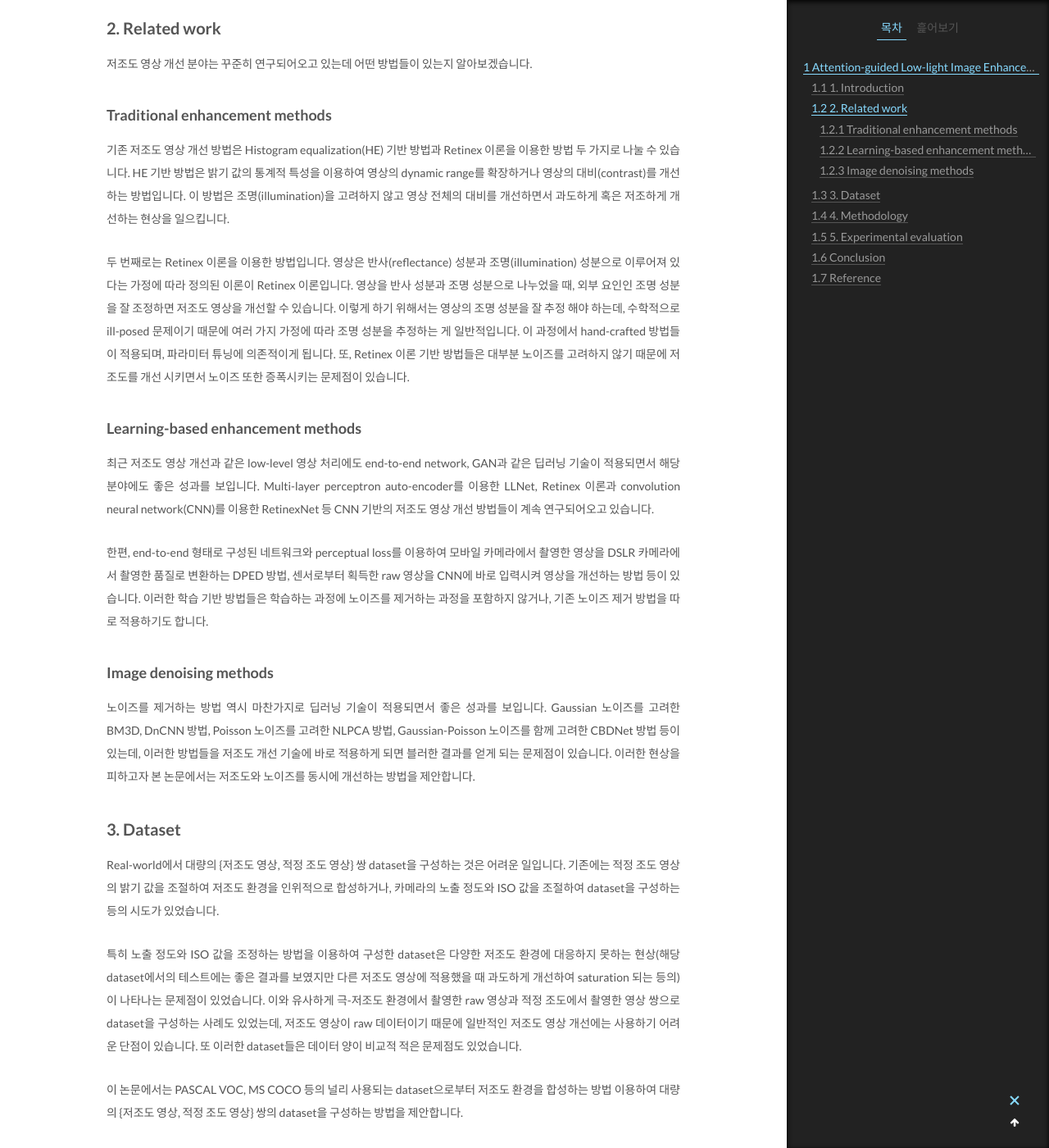
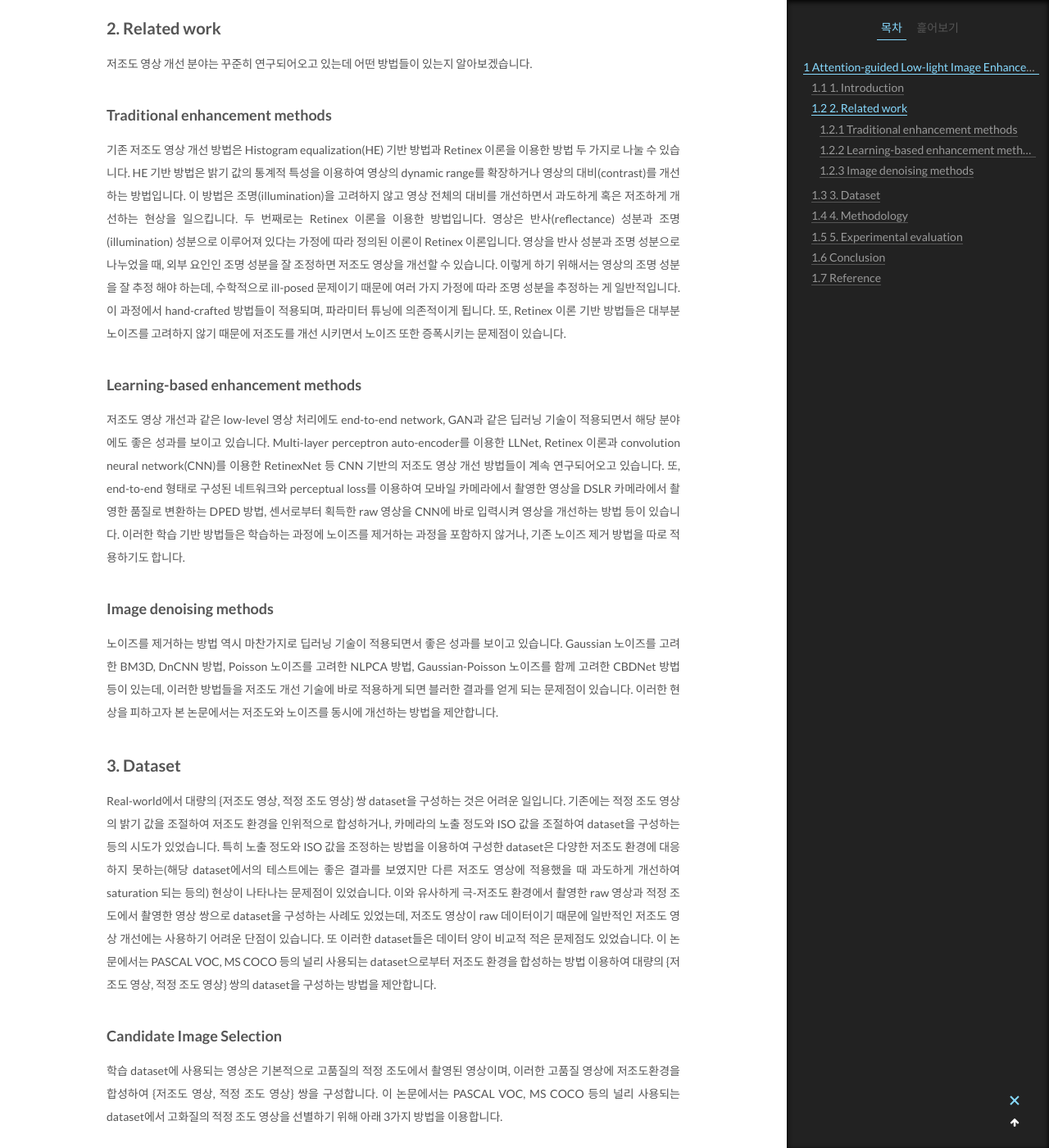
Before and after one commit to CH-Improc/ch-improc.github.io, a Jekyll site: the page built from _posts/2020-01-23-attention-guided-low-light-enhancement.md, in a window 1280 px wide and 1400 px high, scrolled down 1355 px. Shown: the whole window at 82% size. Built offline with Jekyll 4.4.1, drawn with Linux system fonts in a browser that asks for light colours; formulas are drawn with MathJax 3; some of the changed text lies outside the part shown.

Commit message:
Fixed tex and section

```diff
--- a/_posts/2020-01-23-attention-guided-low-light-enhancement.md
+++ b/_posts/2020-01-23-attention-guided-low-light-enhancement.md
@@ -16,7 +16,6 @@ tags:
 어두운 곳에서 객체를 관찰 할 때, 사람 눈으로 관찰하면 잘 보이는데 카메라로 촬영하면 잘 보이지 않는 경우가 있습니다. 이렇게 조도가 낮은 환경에서 촬영한 영상을 저조도 영상이라고 부르는데, 저조도 영상은 대게 가시성이 떨어지며 대비가 낮고 노이즈가 나타나는 문제가 있습니다. 이러한 저조도 영상에 저조도 개선 기술을 적용하여 가시성과 대비를 개선할 수 있습니다. 저조도 영상 개선 기술은 다양한 분야에 많이 사용됩니다. 소비자들이 저조도 환경에서 아름다운 사진을 촬영할 수 있도록 할 수 있고, 자율 주행 자동차나 비디오 감시 등의 시스템들이 어두운 환경에서 고품질의 영상을 획득할 수 있도록 할 수 있습니다.
 
 <figure><img src="{{ '/assets/post_images/AgLLNet_figures/fig01.png' | prepend: site.baseurl}}" alt=""></figure>
-
 저조도 영상 개선 기술은 꾸준히 연구되어 오고 있는데 여전히 개선의 여지가 많습니다. 위 그림은 입력 영상에 따른 기존 방법들과 제안하는 방법의 결과를 보입니다. 기존 방법들은 Histogram equalization이나 Retinex 이론에 따라 저조도를 개선하는데, 대부분 노이즈의 영향을 무시하고 밝기와 대비를 개선하는 데 중점을 둡니다. 노이즈를 고려하는 방법의 경우, 노이즈를 제거하는 파이프라인을 별도로 구성하기도 합니다. 하지만 이 방법은 저조도를 개선하기 전에 노이즈를 제거하면 블러가 되고, 저조도를 개선한 후 노이즈를 제거하면 노이즈가 증폭되는 문제가 있습니다. 이 문제를 해결하기 위해 본 논문에서는 저조도와 노이즈 제거를 동시에 하는 솔루션을 제안합니다. 또, 이 논문에서는 기존의 학습 기반의 저조도 영상 개선 방법에서 사용되는 dataset들은 양이 부족하여 학습하는 데 어려움이 있다고 주장하고 있습니다. 이러한 문제를 해결하기 위해 양질의 저조도 영상 dataset을 구성하는 방법을 제안합니다.
 
 이 논문의 Contribution은 다음과 같습니다.
@@ -33,38 +32,30 @@ tags:
 
 ### Traditional enhancement methods
 
-기존 저조도 영상 개선 방법은 Histogram equalization(HE) 기반 방법과 Retinex 이론을 이용한 방법 두 가지로 나눌 수 있습니다. HE 기반 방법은 밝기 값의 통계적 특성을 이용하여 영상의 dynamic range를 확장하거나 영상의 대비(contrast)를 개선하는 방법입니다. 이 방법은 조명(illumination)을 고려하지 않고 영상 전체의 대비를 개선하면서 과도하게 혹은 저조하게 개선하는 현상을 일으킵니다.
-
-두 번째로는 Retinex 이론을 이용한 방법입니다. 영상은 반사(reflectance) 성분과 조명(illumination) 성분으로 이루어져 있다는 가정에 따라 정의된 이론이 Retinex 이론입니다. 영상을 반사 성분과 조명 성분으로 나누었을 때, 외부 요인인 조명 성분을 잘 조정하면 저조도 영상을 개선할 수 있습니다. 이렇게 하기 위해서는 영상의 조명 성분을 잘 추정 해야 하는데, 수학적으로 ill-posed 문제이기 때문에 여러 가지 가정에 따라 조명 성분을 추정하는 게 일반적입니다. 이 과정에서 hand-crafted 방법들이 적용되며, 파라미터 튜닝에 의존적이게 됩니다. 또, Retinex 이론 기반 방법들은 대부분 노이즈를 고려하지 않기 때문에 저조도를 개선 시키면서 노이즈 또한 증폭시키는 문제점이 있습니다.
+기존 저조도 영상 개선 방법은 Histogram equalization(HE) 기반 방법과 Retinex 이론을 이용한 방법 두 가지로 나눌 수 있습니다. HE 기반 방법은 밝기 값의 통계적 특성을 이용하여 영상의 dynamic range를 확장하거나 영상의 대비(contrast)를 개선하는 방법입니다. 이 방법은 조명(illumination)을 고려하지 않고 영상 전체의 대비를 개선하면서 과도하게 혹은 저조하게 개선하는 현상을 일으킵니다.  두 번째로는 Retinex 이론을 이용한 방법입니다. 영상은 반사(reflectance) 성분과 조명(illumination) 성분으로 이루어져 있다는 가정에 따라 정의된 이론이 Retinex 이론입니다. 영상을 반사 성분과 조명 성분으로 나누었을 때, 외부 요인인 조명 성분을 잘 조정하면 저조도 영상을 개선할 수 있습니다. 이렇게 하기 위해서는 영상의 조명 성분을 잘 추정 해야 하는데, 수학적으로 ill-posed 문제이기 때문에 여러 가지 가정에 따라 조명 성분을 추정하는 게 일반적입니다. 이 과정에서 hand-crafted 방법들이 적용되며, 파라미터 튜닝에 의존적이게 됩니다. 또, Retinex 이론 기반 방법들은 대부분 노이즈를 고려하지 않기 때문에 저조도를 개선 시키면서 노이즈 또한 증폭시키는 문제점이 있습니다.
 
 ### Learning-based enhancement methods
 
-최근 저조도 영상 개선과 같은 low-level 영상 처리에도 end-to-end network, GAN과 같은 딥러닝 기술이 적용되면서 해당 분야에도 좋은 성과를 보입니다. Multi-layer perceptron auto-encoder를 이용한 LLNet, Retinex 이론과 convolution neural network(CNN)를 이용한 RetinexNet 등 CNN 기반의 저조도 영상 개선 방법들이 계속 연구되어오고 있습니다.
-
-한편, end-to-end 형태로 구성된 네트워크와 perceptual loss를 이용하여 모바일 카메라에서 촬영한 영상을 DSLR 카메라에서 촬영한 품질로 변환하는 DPED 방법, 센서로부터 획득한 raw 영상을 CNN에 바로 입력시켜 영상을 개선하는 방법 등이 있습니다. 이러한 학습 기반 방법들은 학습하는 과정에 노이즈를 제거하는 과정을 포함하지 않거나, 기존 노이즈 제거 방법을 따로 적용하기도 합니다.
+저조도 영상 개선과 같은 low-level 영상 처리에도 end-to-end network, GAN과 같은 딥러닝 기술이 적용되면서 해당 분야에도 좋은 성과를 보이고 있습니다. Multi-layer perceptron auto-encoder를 이용한 LLNet, Retinex 이론과 convolution neural network(CNN)를 이용한 RetinexNet 등 CNN 기반의 저조도 영상 개선 방법들이 계속 연구되어오고 있습니다. 또, end-to-end 형태로 구성된 네트워크와 perceptual loss를 이용하여 모바일 카메라에서 촬영한 영상을 DSLR 카메라에서 촬영한 품질로 변환하는 DPED 방법, 센서로부터 획득한 raw 영상을 CNN에 바로 입력시켜 영상을 개선하는 방법 등이 있습니다. 이러한 학습 기반 방법들은 학습하는 과정에 노이즈를 제거하는 과정을 포함하지 않거나, 기존 노이즈 제거 방법을 따로 적용하기도 합니다.
 
 
 ### Image denoising methods
 
-노이즈를 제거하는 방법 역시 마찬가지로 딥러닝 기술이 적용되면서 좋은 성과를 보입니다. Gaussian 노이즈를 고려한 BM3D, DnCNN 방법, Poisson 노이즈를 고려한 NLPCA 방법, Gaussian-Poisson 노이즈를 함께 고려한 CBDNet 방법 등이 있는데, 이러한 방법들을 저조도 개선 기술에 바로 적용하게 되면 블러한 결과를 얻게 되는 문제점이 있습니다. 이러한 현상을 피하고자 본 논문에서는 저조도와 노이즈를 동시에 개선하는 방법을 제안합니다.
+노이즈를 제거하는 방법 역시 마찬가지로 딥러닝 기술이 적용되면서 좋은 성과를 보이고 있습니다. Gaussian 노이즈를 고려한 BM3D, DnCNN 방법, Poisson 노이즈를 고려한 NLPCA 방법, Gaussian-Poisson 노이즈를 함께 고려한 CBDNet 방법 등이 있는데, 이러한 방법들을 저조도 개선 기술에 바로 적용하게 되면 블러한 결과를 얻게 되는 문제점이 있습니다. 이러한 현상을 피하고자 본 논문에서는 저조도와 노이즈를 동시에 개선하는 방법을 제안합니다.
 
 ## 3. Dataset
 
-Real-world에서 대량의 {저조도 영상, 적정 조도 영상} 쌍 dataset을 구성하는 것은 어려운 일입니다. 기존에는 적정 조도 영상의 밝기 값을 조절하여 저조도 환경을 인위적으로 합성하거나, 카메라의 노출 정도와 ISO 값을 조절하여 dataset을 구성하는 등의 시도가 있었습니다.
-
-특히 노출 정도와 ISO 값을 조정하는 방법을 이용하여 구성한 dataset은 다양한 저조도 환경에 대응하지 못하는 현상(해당 dataset에서의 테스트에는 좋은 결과를 보였지만 다른 저조도 영상에 적용했을 때 과도하게 개선하여 saturation 되는 등의)이 나타나는 문제점이 있었습니다. 이와 유사하게 극-저조도 환경에서 촬영한 raw 영상과 적정 조도에서 촬영한 영상 쌍으로 dataset을 구성하는 사례도 있었는데, 저조도 영상이 raw 데이터이기 때문에 일반적인 저조도 영상 개선에는 사용하기 어려운 단점이 있습니다. 또 이러한 dataset들은 데이터 양이 비교적 적은 문제점도 있었습니다.
-
-이 논문에서는 PASCAL VOC, MS COCO 등의 널리 사용되는 dataset으로부터 저조도 환경을 합성하는 방법 이용하여 대량의 {저조도 영상, 적정 조도 영상} 쌍의 dataset을 구성하는 방법을 제안합니다.
+Real-world에서 대량의 {저조도 영상, 적정 조도 영상} 쌍 dataset을 구성하는 것은 어려운 일입니다. 기존에는 적정 조도 영상의 밝기 값을 조절하여 저조도 환경을 인위적으로 합성하거나, 카메라의 노출 정도와 ISO 값을 조절하여 dataset을 구성하는 등의 시도가 있었습니다.  특히 노출 정도와 ISO 값을 조정하는 방법을 이용하여 구성한 dataset은 다양한 저조도 환경에 대응하지 못하는(해당 dataset에서의 테스트에는 좋은 결과를 보였지만 다른 저조도 영상에 적용했을 때 과도하게 개선하여 saturation 되는 등의) 현상이 나타나는 문제점이 있었습니다. 이와 유사하게 극-저조도 환경에서 촬영한 raw 영상과 적정 조도에서 촬영한 영상 쌍으로 dataset을 구성하는 사례도 있었는데, 저조도 영상이 raw 데이터이기 때문에 일반적인 저조도 영상 개선에는 사용하기 어려운 단점이 있습니다. 또 이러한 dataset들은 데이터 양이 비교적 적은 문제점도 있었습니다.  이 논문에서는 PASCAL VOC, MS COCO 등의 널리 사용되는 dataset으로부터 저조도 환경을 합성하는 방법 이용하여 대량의 {저조도 영상, 적정 조도 영상} 쌍의 dataset을 구성하는 방법을 제안합니다.
 
 ### Candidate Image Selection
 
 학습 dataset에 사용되는 영상은 기본적으로 고품질의 적정 조도에서 촬영된 영상이며, 이러한 고품질 영상에 저조도환경을 합성하여 {저조도 영상, 적정 조도 영상} 쌍을 구성합니다. 이 논문에서는 PASCAL VOC, MS COCO 등의 널리 사용되는 dataset에서 고화질의 적정 조도 영상을 선별하기 위해 아래 3가지 방법을 이용합니다.
 
-- **Darkness estimation** : 적정 조도의 영상을 선별하기 위해 다음과 같은 방법을 적용합니다. 먼저 영상에 super-pixel segmentation을 적용하고, 각 super-pixel의 mean/variance가 일정 threshold보다 높다면 해당 super-pixel의 밝기는 밝다고 판단합니다. 그리고 밝다고 판단된 super-pixel의 수가 85% 이상이면 해당 영상은 적정 조도 영상으로 판단합니다.
+- **Darkness estimation**  적정 조도의 영상을 선별하기 위해 다음과 같은 방법을 적용합니다. 먼저 영상에 super-pixel segmentation을 적용하고, 각 super-pixel의 mean/variance가 일정 threshold보다 높다면 해당 super-pixel의 밝기는 밝다고 판단합니다. 그리고 밝다고 판단된 super-pixel의 수가 85% 이상이면 해당 영상은 적정 조도 영상으로 판단합니다.
 
-- **Blur estimation** : 뿌옇지 않고 디테일이 잘 표현된 영상을 선별하는 과정입니다. 영상에 laplacian filter를 적용하고, 그 결과의 variance 구했을 때, 그 값이 500 이상이라면 detail이 잘 표현된 영상으로 판단합니다.
+- **Blur estimation**  뿌옇지 않고 디테일이 잘 표현된 영상을 선별하는 과정입니다. 영상에 laplacian filter를 적용하고, 그 결과의 variance 구했을 때, 그 값이 500 이상이라면 detail이 잘 표현된 영상으로 판단합니다.
 
-- **Colorfulness estimation** : 색표현이 잘 된 영상을 선별하는 과정입니다. no-reference 기반의 색 표현 정도 측정 방법의 하나를 이용하며, 그 값이 500 이상이면 색 표현이 잘 된 영상으로 판단합니다.
+- **Colorfulness estimation**  색표현이 잘 된 영상을 선별하는 과정입니다. no-reference 기반의 색 표현 정도 측정 방법의 하나를 이용하며, 그 값이 500 이상이면 색 표현이 잘 된 영상으로 판단합니다.
 
 ### Target image synthesis
 
@@ -77,9 +68,9 @@ Real-world에서 대량의 {저조도 영상, 적정 조도 영상} 쌍 dataset
 
   $\alpha$와 $\beta$는 선형 변환을 의미하고, $\gamma$는 감마 변환을 의미합니다.
 
-<center><img src="./assets/AgLLNet_figures/fig05.png" width=67% height=67%></center>
+  <figure><img src="{{ '/assets/post_images/AgLLNet_figures/fig01.png' | prepend: site.baseurl}}" alt=""></figure>
+
   위 그림은 저조도 합성 결과를 검증하는 그림입니다. 그래프는 $YCbCr$의 $Y$채널 히스토그램이며, 저조도를 합성한 영상과 저노출의 영상을 비교했을 때 유사한 것을 알 수 있습니다.
-
 - 노이즈는 카메라 내에서 처리하는 영상처리(Image processing) 파이프라인을 고려하여 real-world 저조도 잡음인 Gaussian-Poisson mixed 노이즈 모델을 이용하여 합성합니다.
 
   $$ I_{out}=M^{-1}(M(f( \mathcal{P}( I_{in} ) + N_{G} ))) $$
```
